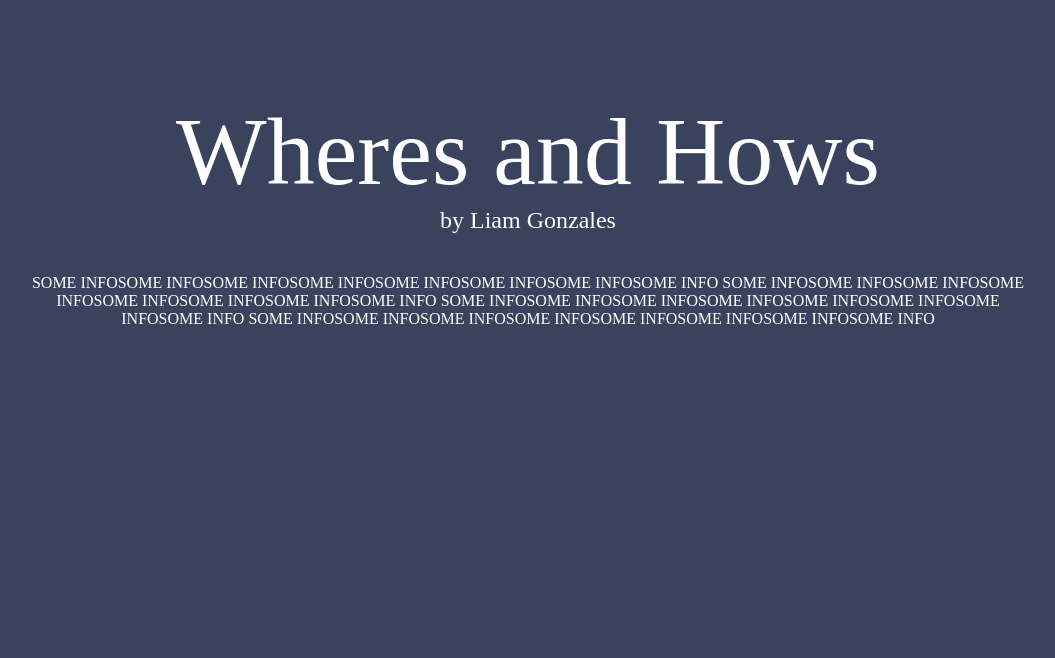
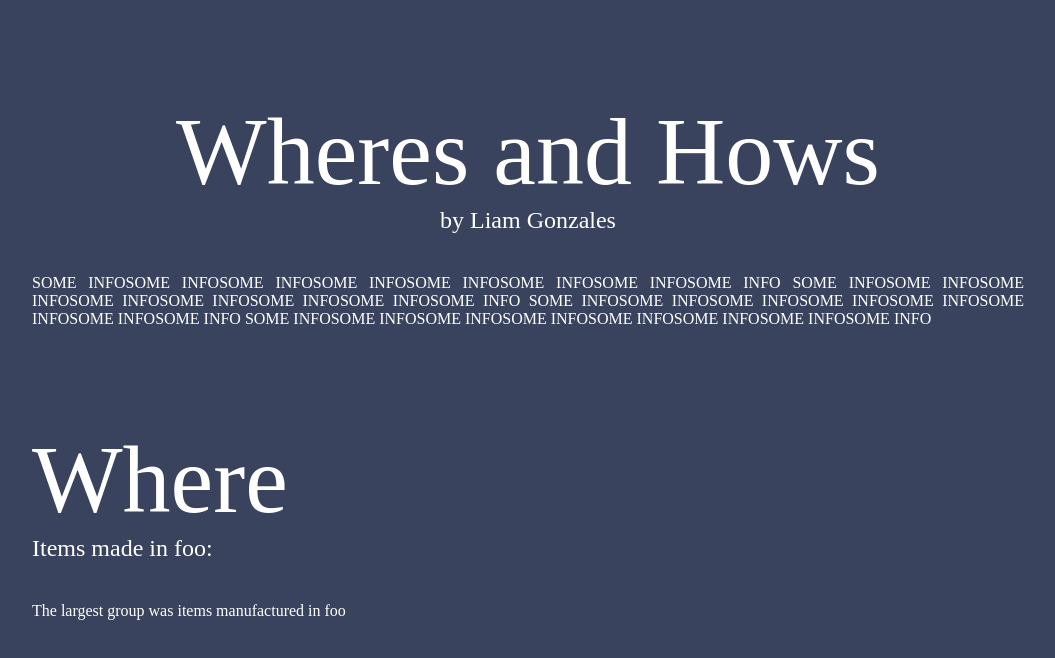
Before and after one commit to lvingonzales/class-objects-data-assign, a website built with webpack: page src/template.html in a window 1280 px wide. Shown: the whole page, without its empty margins (112-1167 px from the left). Built offline with nearby package versions, Linux system fonts and the light colour scheme; a web font is replaced by a local one.

Commit message:
Laid out "Where" section.

```diff
--- a/src/style.css
+++ b/src/style.css
@@ -15,6 +15,7 @@ body {
     margin-left: auto;
     margin-right: auto;
     overflow: scroll;
+    gap: 5rem;
 }
 
 .section {
@@ -32,10 +33,31 @@ body {
 }
 
 .section.intro > .info{
-    text-align: center;
+    padding-left: 1rem;
+    padding-right: 1rem;
+    text-align: justify;
 }
 
 .heading {
     margin-bottom: 0px;
     font-size: 6rem;
 }
+
+.description {
+    padding-left: 1rem;
+    flex: 1 1 0;
+    display: flex;
+    flex-direction: column;
+    justify-items: flex-start;
+}
+
+.chart {
+    flex: 1.5 1 0;
+    display: flex;
+    align-content: space-around;
+    justify-items: center;
+}
+
+.description>.heading {
+    margin-top: 0px;
+}
--- a/src/template.html
+++ b/src/template.html
@@ -19,7 +19,16 @@
             </p>
         </div>
         <div class="section where">
+            <div class="description">
+                <p class="heading">Where</p>
+                <p class="sub-heading">Items made in foo:</p>
+                <p class="info">
+                    The largest group was items manufactured in foo
+                </p>
+            </div>
+            <div class="chart">
 
+            </div>
         </div>
         <div class="section how">
 
```
